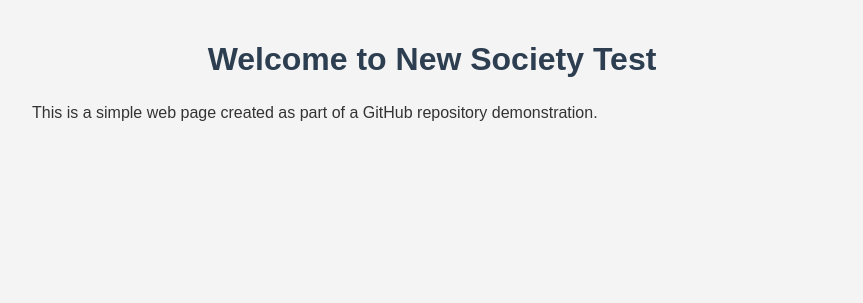
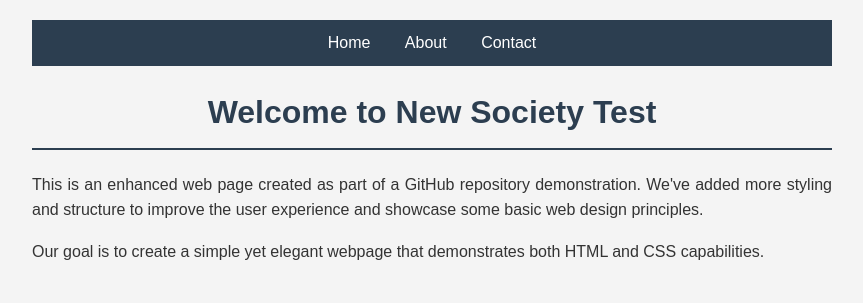
Before and after one commit to Brunai2013/new-society-test, a plain HTML site: page index.html in a window 1280 px wide. Shown: the whole page, without its empty margins (208-1071 px from the left). Drawn offline with Linux system fonts and the light colour scheme.

Commit message:
Merge feature branch: Improve page content and styling

```diff
--- a/index.html
+++ b/index.html
@@ -11,18 +11,38 @@
             padding: 20px;
             background-color: #f4f4f4;
             color: #333;
+            line-height: 1.6;
         }
         h1 {
             color: #2c3e50;
             text-align: center;
+            border-bottom: 2px solid #2c3e50;
+            padding-bottom: 10px;
+        }
+        nav {
+            background-color: #2c3e50;
+            color: white;
+            padding: 10px;
+            text-align: center;
+        }
+        nav a {
+            color: white;
+            text-decoration: none;
+            margin: 0 15px;
         }
         p {
-            line-height: 1.6;
+            text-align: justify;
         }
     </style>
 </head>
 <body>
+    <nav>
+        <a href="#">Home</a>
+        <a href="#">About</a>
+        <a href="#">Contact</a>
+    </nav>
     <h1>Welcome to New Society Test</h1>
-    <p>This is a simple web page created as part of a GitHub repository demonstration.</p>
+    <p>This is an enhanced web page created as part of a GitHub repository demonstration. We've added more styling and structure to improve the user experience and showcase some basic web design principles.</p>
+    <p>Our goal is to create a simple yet elegant webpage that demonstrates both HTML and CSS capabilities.</p>
 </body>
 </html>
```
